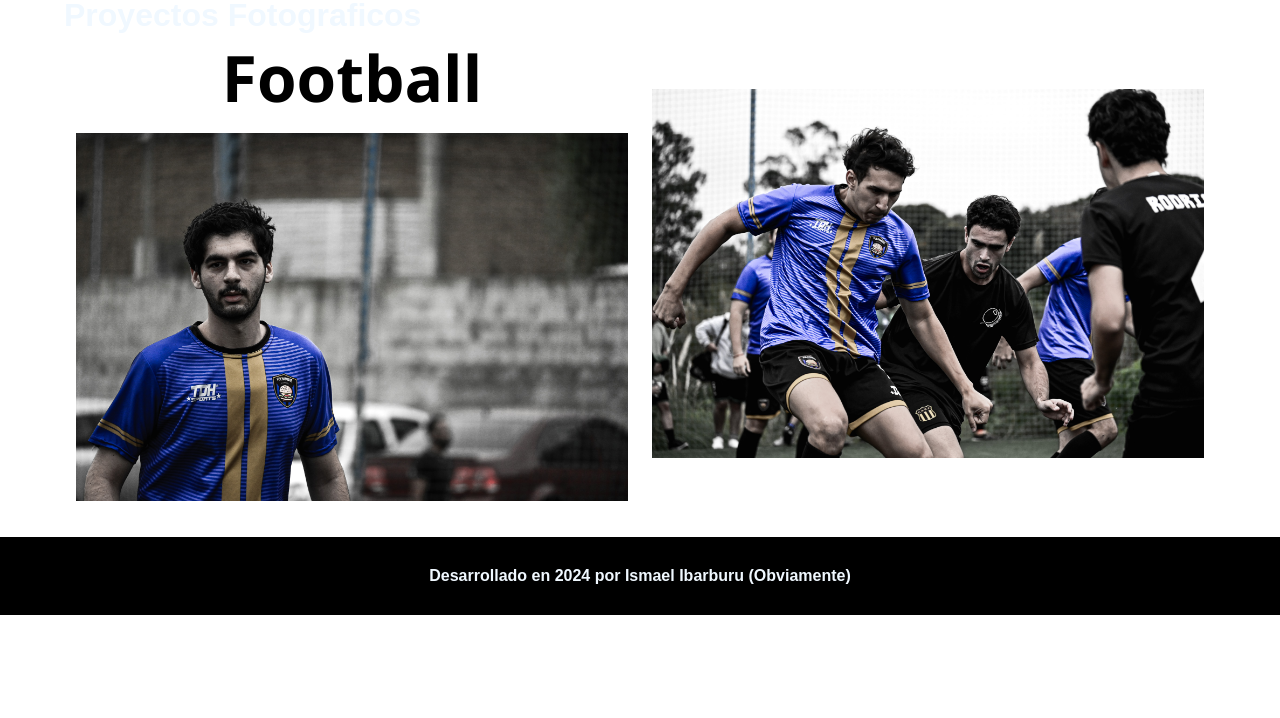
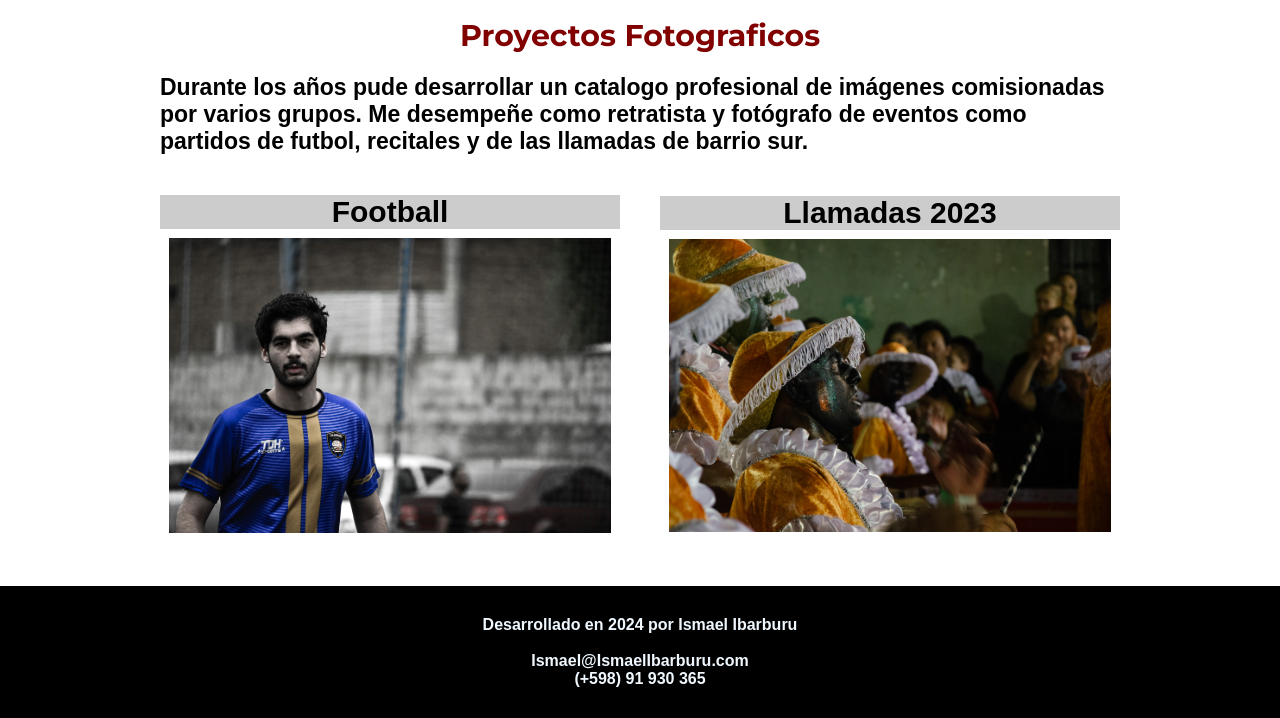
Before and after one commit to Iys4/IsmaelIbarburu.com, a plain HTML site: page imagenes.html in a window 1280 px wide. Shown: the part 167-885 px from the top of the page. Before the commit the page ends 800 px from the top, so only its background shows below. Drawn offline with Linux system fonts and the light colour scheme; a web font is replaced by a local one.

Commit message:
Armando mejor el sitio de imagenes

```diff
--- a/estilos.css
+++ b/estilos.css
@@ -1,6 +1,6 @@
 @import url('https://fonts.googleapis.com/css2?family=Anton&family=Jacquard+24&family=Montserrat:ital,wght@0,100..900;1,100..900&family=Rambla:ital,wght@0,400;0,700;1,400;1,700&display=swap');
 *
-{font-family: 'Heebo', sans-serif;
+{font-family: 'Rambla', sans-serif;
     padding: 0px;
     margin: 0px;
     box-sizing: border-box;
@@ -78,9 +78,17 @@ header img {
 main {
     background-color: rgb(255, 255, 255);
     width: 90%;
-    max-width: 1200px;
+    max-width: 1000px;
     margin-left: auto;
     margin-right: auto;
+}
+main section h2 {
+    color: #000000;
+    padding: 20px;
+    font-size: 23px;
+}
+main section h1 {
+    margin-top: 20px;
 }
 @media only screen and (max-width: 1080px) {.Intro_section h1 {
     font-family: "anton", system-ui;
@@ -115,6 +123,7 @@ main {
     font-size: 40px;
     color: #000000;
     text-align: center;
+    text-wrap: wrap;
 }
 section h1 {
     color: rgb(129, 0, 0);
@@ -179,11 +188,13 @@ input[type=text], select, textarea {
 footer {
     background-color: #000000;
 }
+footer div {
+    padding: 30px 0px;
+    margin-top: 20px;
+}
 footer h4 {
     text-align: center;
-    padding: 30px 0px;
     background-color: #000000;
-    margin-top: 20px;
 }
 /* Nuevo HTML */
 
@@ -194,7 +205,7 @@ footer h4 {
     flex-wrap: wrap;
 }
 .proyectos article {
-    width: 50%;
+    width: 25%;
 }
 .proyectos article img {
     width: 100%;
@@ -202,14 +213,12 @@ footer h4 {
 }
 .proyectos h2 {
     color: #000000;
-    font-size: 5vw;
+    font-size: 30px;
     text-align: center;
-    font-family: 'Segoe UI', Tahoma, Geneva, Verdana, sans-serif;
+    padding: 0px;
+    background-color: #ccc;
 }
-@media only screen and (max-width: 1080px){
-    .proyectos article {
-        width: 100%;
+.proyectos article {
+        width: 50%;
         padding: 2%;
     }
-
-}
--- a/imagenes.html
+++ b/imagenes.html
@@ -23,17 +23,26 @@
     </div>
     </header>
     <main>
+        <section>
         <h1>Proyectos Fotograficos</h1>
+        <h2>Durante los años pude desarrollar un catalogo profesional de imágenes comisionadas por varios grupos. Me desempeñe como retratista y fotógrafo de eventos como partidos de futbol, recitales y de las llamadas de barrio sur.</h2>
+        </section>
         <section class="proyectos">
             <article>
                 <h2>Football</h2>
                 <img src="img/Football/GaboFut.jpg" alt="">
             </article>
             <article>
-                <img src="img/Football/DSC_3813.jpg" alt="">
+                <h2>Llamadas 2023</h2>
+                <img src="img/DSC_0115.jpg" alt="">
             </article>
         </section>
     </main>
     <footer>
-        <h4>Desarrollado en 2024 por Ismael Ibarburu (Obviamente)</h4>
+        <div>
+            <h4>Desarrollado en 2024 por Ismael Ibarburu</h4>
+            <br>
+            <h4>Ismael@IsmaelIbarburu.com</h4>
+            <h4>(+598) 91 930 365</h4>
+            </div>
     </footer>
```
Also changed, not shown: index.html (+7 -2 lines), img/DSC_0115.jpg (added).
